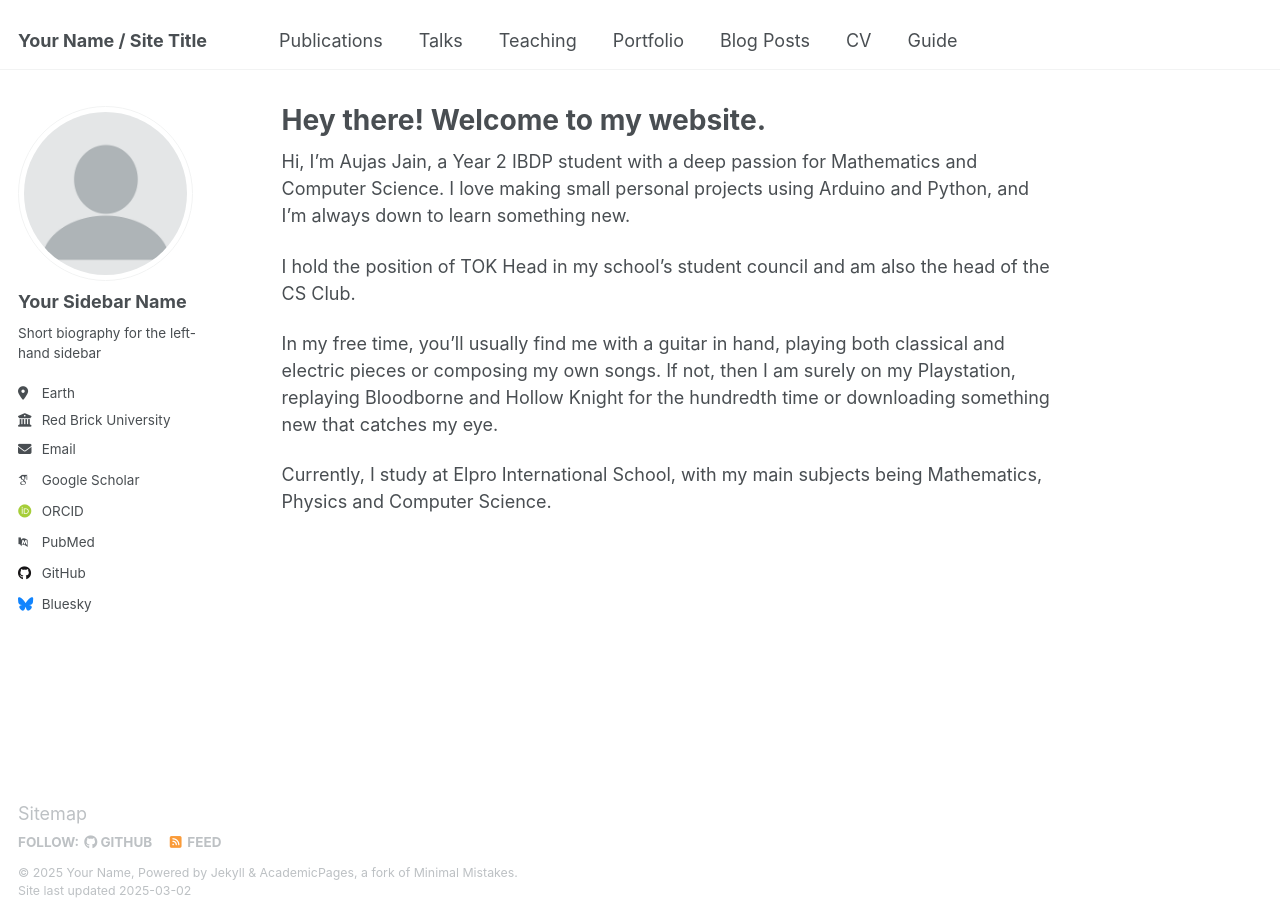
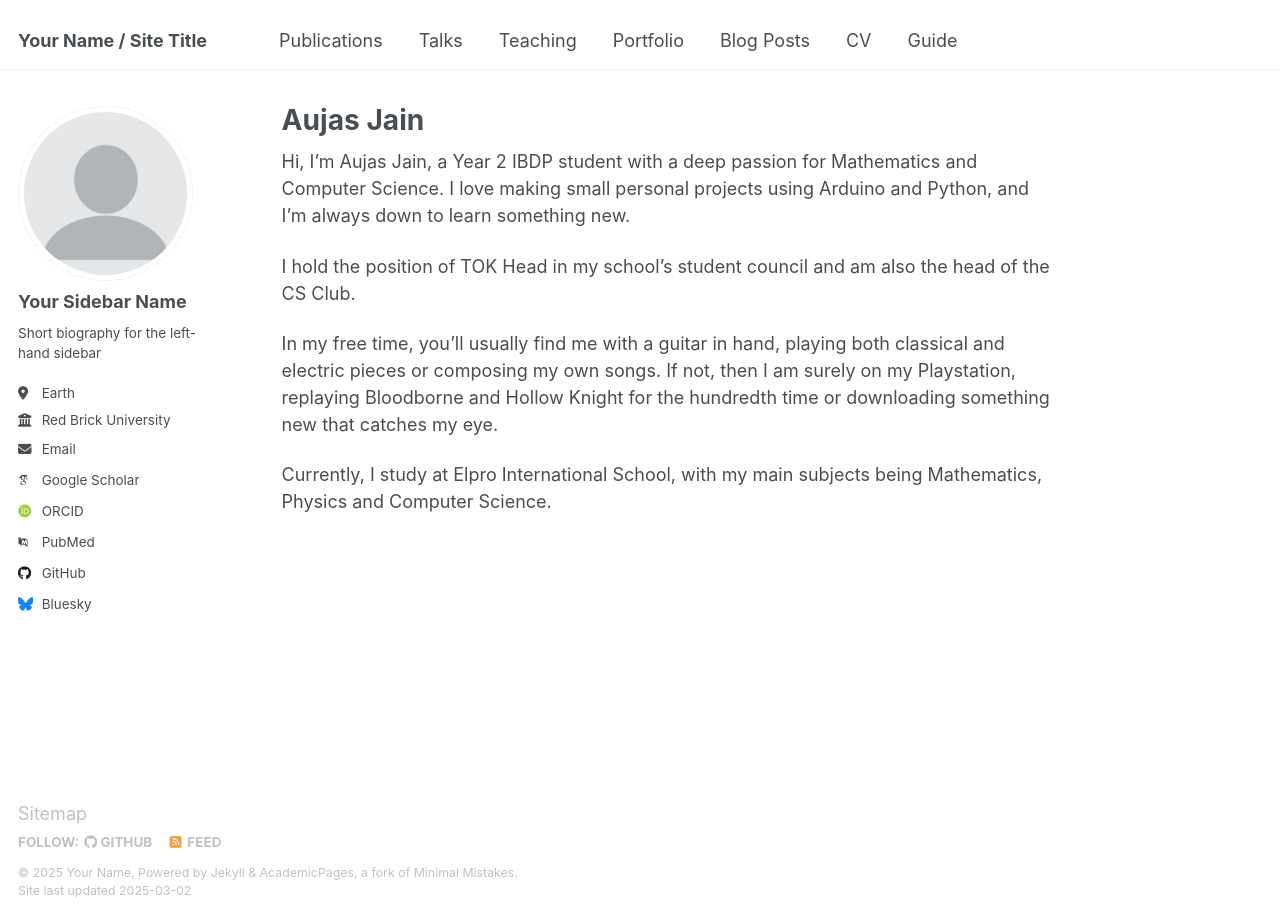
Before and after one commit to aujasjain/aujasjain.github.io, a Jekyll site: the page built from _pages/about.md, in a window 1280 px wide. Built offline with Jekyll 4.4.1, drawn with Linux system fonts in a browser that asks for light colours; some web fonts are replaced.

Commit message:
Update about.md

```diff
--- a/_pages/about.md
+++ b/_pages/about.md
@@ -1,6 +1,6 @@
 ---
 permalink: /
-title: Hey there! Welcome to my website.
+title: Aujas Jain
 author_profile: true
 redirect_from:
   - /about/
```
